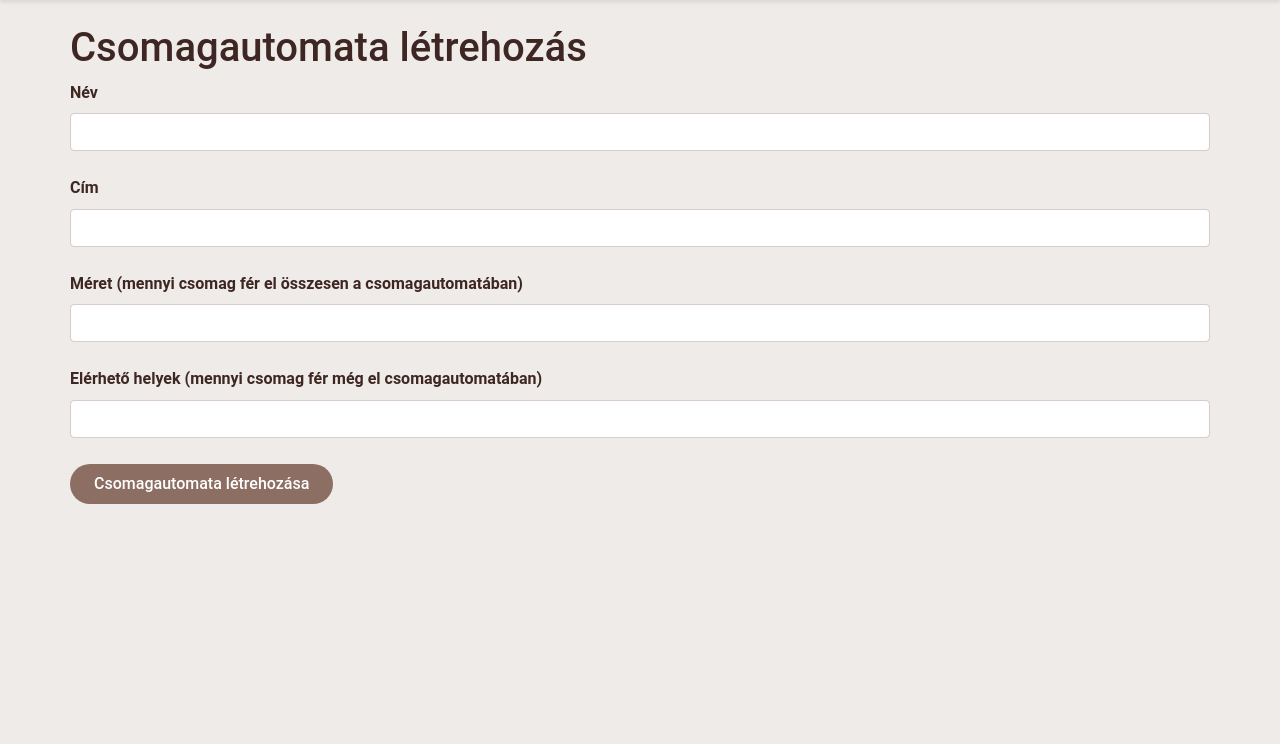
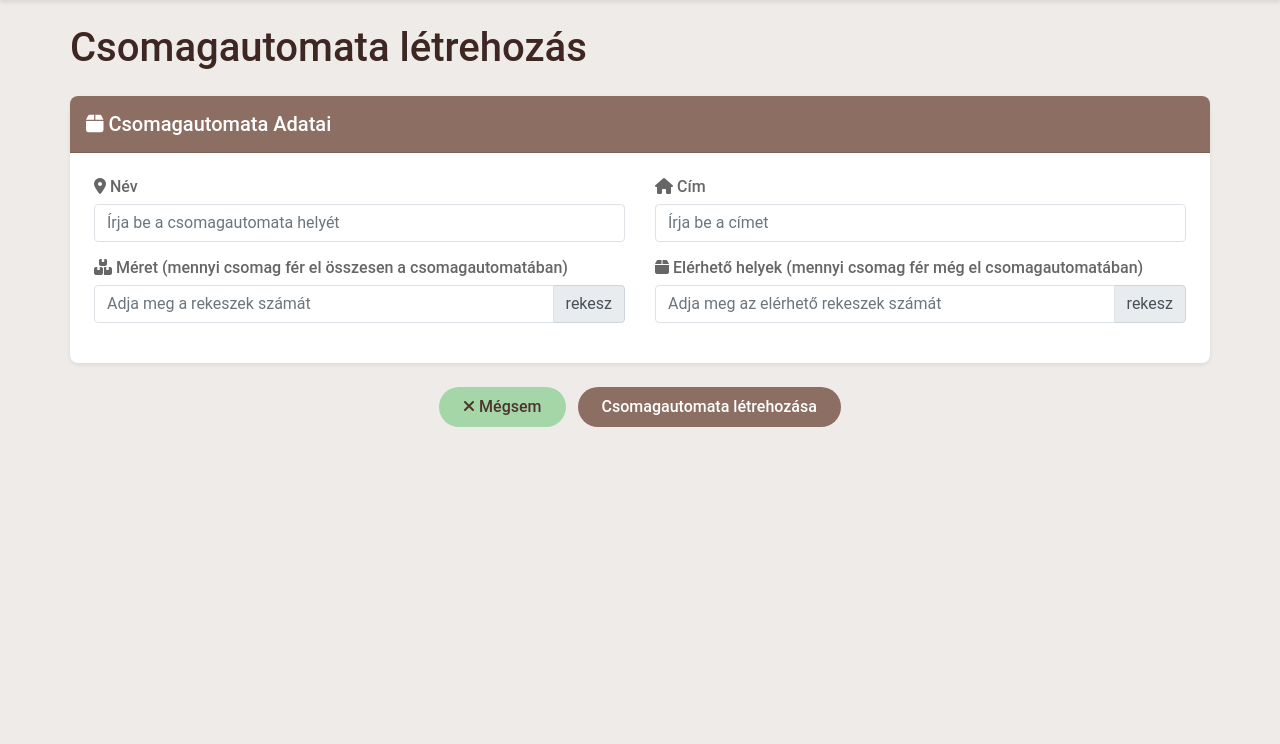
Before and after one commit to pe-box-ninja/webapp, a Flask app: page /parcel_locker/create in a window 1280 px wide. Shown: the part 59-803 px from the top of the page. Run offline with Flask 3, Linux system fonts and the light colour scheme; the visitor is signed in with stand-in values (Sample User, id 1); some libraries are stand-ins or nearby versions.

Commit message:
redesign parcel_locker.create for the sample

```diff
--- a/app/templates/parcel_locker/create.html
+++ b/app/templates/parcel_locker/create.html
@@ -1,22 +1,90 @@
-{% extends "base.html" %} {% block content %}
+{% extends "base.html" %}
+{% from "design-system.html" import icon %}
+
+{% block content %}
 <div class="container mt-4">
-  <h1>Csomagautomata létrehozás</h1>
-  <form method="POST" action="{{ url_for('parcel_locker.create') }}">
-    {{ form.hidden_tag() }}
-    <div class="form-group">
-      {{ form.location.label }} {{ form.location(class="form-control") }}
+  <h1 class="mb-4">Csomagautomata létrehozás</h1>
+
+  <div class="card shadow-sm mb-4">
+    <div class="card-header">
+      <h5 class="mb-0 text-white">{{ icon('box') }} Csomagautomata Adatai</h5>
     </div>
-    <div class="form-group">
-      {{ form.address.label }} {{ form.address(class="form-control p-1") }}
+    <div class="card-body">
+      <form method="POST" action="{{ url_for('parcel_locker.create') }}">
+        {{ form.hidden_tag() }}
+        <div class="row">
+          <div class="col-md-6 mb-3">
+            <h6>{{ icon('map-marker-alt') }} {{ form.location.label.text }}</h6>
+            {{ form.location(class="form-control", placeholder="Írja be a csomagautomata helyét") }}
+          </div>
+          <div class="col-md-6 mb-3">
+            <h6>{{ icon('home') }} {{ form.address.label.text }}</h6>
+            {{ form.address(class="form-control", placeholder="Írja be a címet") }}
+          </div>
+          <div class="col-md-6 mb-3">
+            <h6>{{ icon('boxes-stacked') }} {{ form.total_compartments.label.text }}</h6>
+            <div class="input-group">
+              {{ form.total_compartments(class="form-control", placeholder="Adja meg a rekeszek számát") }}
+              <div class="input-group-append">
+                <span class="input-group-text">rekesz</span>
+              </div>
+            </div>
+          </div>
+          <div class="col-md-6 mb-3">
+            <h6>{{ icon('box') }} {{ form.available_compartments.label.text }}</h6>
+            <div class="input-group">
+              {{ form.available_compartments(class="form-control", placeholder="Adja meg az elérhető rekeszek számát") }}
+              <div class="input-group-append">
+                <span class="input-group-text">rekesz</span>
+              </div>
+            </div>
+          </div>
+        </div>
+      </div>
     </div>
-    <div class="form-group">
-      {{ form.total_compartments.label }} {{ form.total_compartments(class="form-control") }}
+
+    <div class="text-center mt-4">
+      <a href="{{ url_for('parcel_locker.list') }}" class="btn btn-secondary me-2">
+        {{ icon('times') }} Mégsem
+      </a>
+      {{ form.submit(class="btn btn-primary") }}
     </div>
-    <div class="form-group">
-      {{ form.available_compartments.label }} {{ form.available_compartments(class="form-control") }}
-      <br>
-    {{ form.submit(class="btn btn-primary") }}
   </form>
+</div>
 
-</div>
+<style>
+.card {
+  border: none;
+}
+
+.card-header h5 {
+  color: #333;
+  font-weight: 500;
+}
+
+.form-control {
+  padding: 0.75rem;
+  border: 1px solid #dee2e6;
+  border-radius: 4px;
+}
+
+.form-control:focus {
+  border-color: #0056b3;
+  box-shadow: 0 0 0 0.2rem rgba(0, 86, 179, 0.25);
+}
+
+h6 {
+  color: #666;
+  font-weight: 500;
+  margin-bottom: 0.5rem;
+}
+
+.btn {
+  padding: 0.5rem 1.5rem;
+}
+
+.me-2 {
+  margin-right: 0.5rem;
+}
+</style>
 {% endblock %}
```
